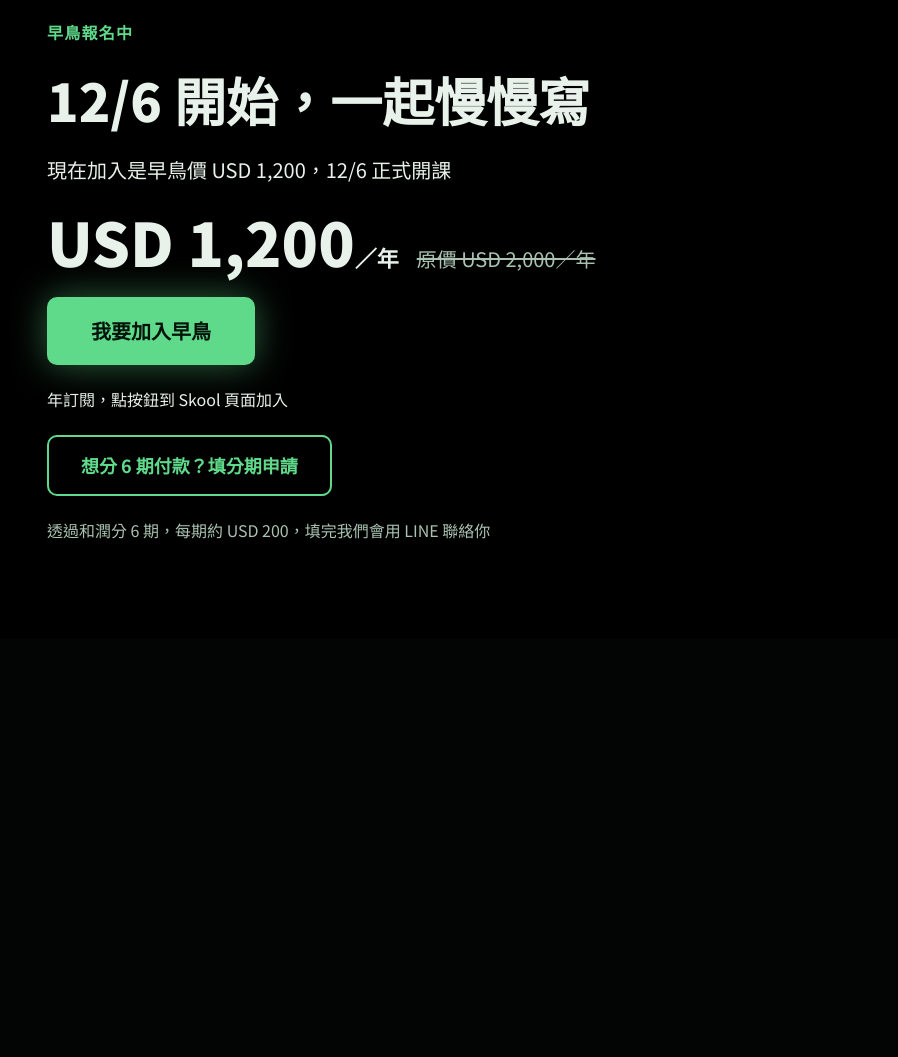
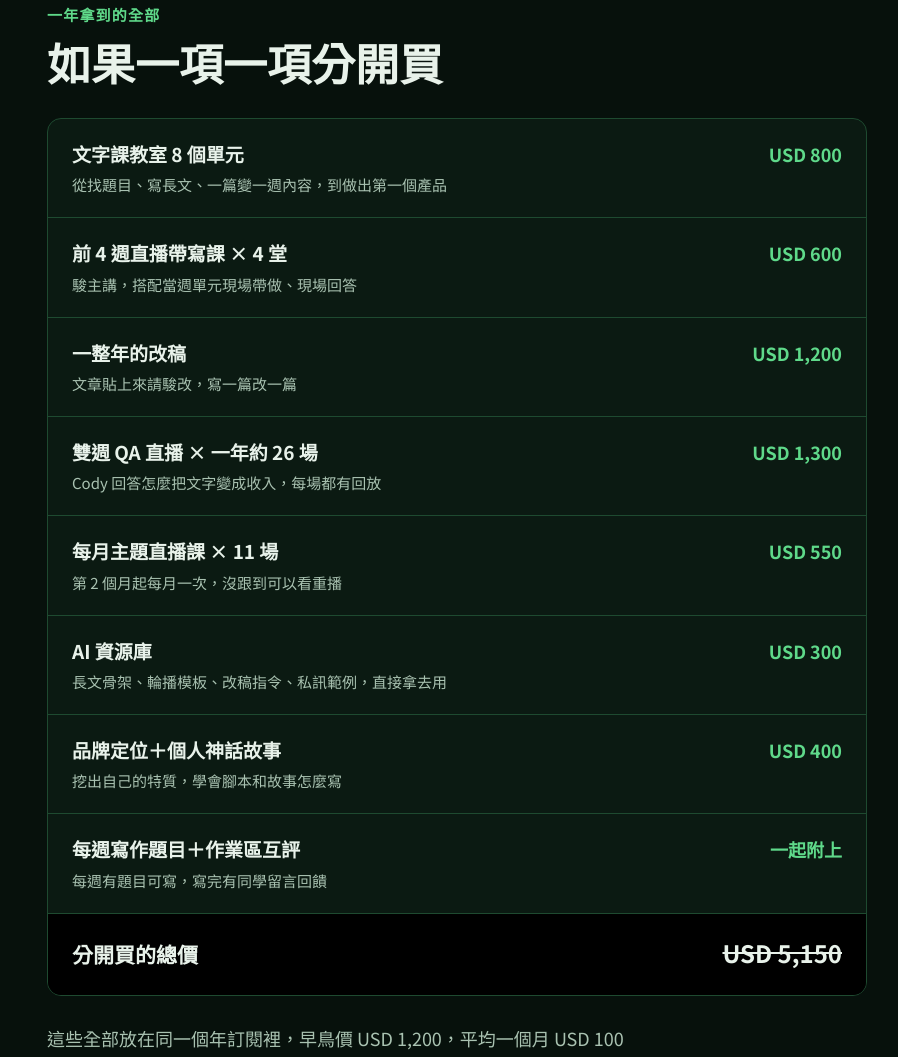
Before and after one commit to lamasonic2020-cloud/slowwalker, a plain HTML site: page index.html in a window 1280 px wide. Shown: the part 5499-6556 px from the top of the page, without its empty margins (183-1081 px from the left). Before the commit the page ends 6138 px from the top, so only its background shows below. Drawn offline with Linux system fonts and the light colour scheme.

Commit message:
新增價值堆疊區塊
Co-Authored-By: Claude Opus 5.5 <noreply@anthropic.com>

```diff
--- a/index.html
+++ b/index.html
@@ -31,6 +31,15 @@ a{color:#5FD98A}a:hover{color:#8BEAAB}
 #proof-viewer{padding:0;border:0;background:transparent;max-width:min(96vw,1600px);max-height:92vh;overflow:visible}
 #proof-viewer::backdrop{background:rgba(0,0,0,.88)}
 #proof-viewer img{display:block;max-width:100%;max-height:92vh;border-radius:10px}
+.stack{list-style:none;margin:0;padding:0;border:1px solid #1E4A30;border-radius:14px;overflow:hidden;background:#0B1A12}
+.stack li{display:flex;justify-content:space-between;align-items:baseline;gap:8px 24px;flex-wrap:wrap;padding:20px 24px;border-bottom:1px solid #1E4A30}
+.stack li>div{flex:1 1 300px;min-width:0}
+.stack h3{margin:0 0 4px;font-size:19px;font-weight:700}
+.stack p{margin:0;font-size:15px;color:#A9C2B1}
+.stack-value{flex:none;font-size:18px;font-weight:700;color:#5FD98A;white-space:nowrap}
+.stack-total{background:#000;border-bottom:0!important}
+.stack-total h3{font-size:21px}
+.stack-total .stack-value{font-size:24px;color:#E8F2EA}
 .proof-close{position:absolute;top:-14px;right:-14px;width:40px;height:40px;border-radius:50%;border:0;background:#5FD98A;color:#03130A;font-size:26px;line-height:1;cursor:pointer}
 </style>
 </head>
@@ -187,7 +196,28 @@ a{color:#5FD98A}a:hover{color:#8BEAAB}
 <button type="button" class="proof-close" aria-label="關閉">×</button>
 </dialog>
 
-<section id="join" style="background: #000000; color: #E8F2EA; padding: 96px 24px; border-top: 1px solid #1E4A30">
+<section id="value" style="padding: 80px 24px; background: #07110C">
+<div style="max-width: 820px; margin: 0 auto; display: flex; flex-direction: column; gap: 28px">
+<div>
+<p style="margin: 0 0 8px; font-size: 15px; font-weight: 700; color: #5FD98A; letter-spacing: 0.08em">一年拿到的全部</p>
+<h2 style="margin: 0; font-size: clamp(30px, 4vw, 44px); font-weight: 900; line-height: 1.25">如果一項一項分開買</h2>
+</div>
+<ul class="stack">
+<li><div><h3>文字課教室 8 個單元</h3><p>從找題目、寫長文、一篇變一週內容，到做出第一個產品</p></div><span class="stack-value">USD 800</span></li>
+<li><div><h3>前 4 週直播帶寫課 × 4 堂</h3><p>駿主講，搭配當週單元現場帶做、現場回答</p></div><span class="stack-value">USD 600</span></li>
+<li><div><h3>一整年的改稿</h3><p>文章貼上來請駿改，寫一篇改一篇</p></div><span class="stack-value">USD 1,200</span></li>
+<li><div><h3>雙週 QA 直播 × 一年約 26 場</h3><p>Cody 回答怎麼把文字變成收入，每場都有回放</p></div><span class="stack-value">USD 1,300</span></li>
+<li><div><h3>每月主題直播課 × 11 場</h3><p>第 2 個月起每月一次，沒跟到可以看重播</p></div><span class="stack-value">USD 550</span></li>
+<li><div><h3>AI 資源庫</h3><p>長文骨架、輪播模板、改稿指令、私訊範例，直接拿去用</p></div><span class="stack-value">USD 300</span></li>
+<li><div><h3>品牌定位＋個人神話故事</h3><p>挖出自己的特質，學會腳本和故事怎麼寫</p></div><span class="stack-value">USD 400</span></li>
+<li><div><h3>每週寫作題目＋作業區互評</h3><p>每週有題目可寫，寫完有同學留言回饋</p></div><span class="stack-value">一起附上</span></li>
+<li class="stack-total"><div><h3>分開買的總價</h3></div><span class="stack-value"><s>USD 5,150</s></span></li>
+</ul>
+<p style="margin: 0; font-size: 18px; color: #A9C2B1">這些全部放在同一個年訂閱裡，早鳥價 USD 1,200，平均一個月 USD 100</p>
+</div>
+</section>
+
+<section id="join"style="background: #000000; color: #E8F2EA; padding: 96px 24px; border-top: 1px solid #1E4A30">
 <div style="max-width: 820px; margin: 0 auto; display: flex; flex-direction: column; gap: 22px; align-items: flex-start">
 <p style="margin: 0; font-size: 16px; font-weight: 700; letter-spacing: 0.08em; color: #5FD98A">早鳥報名中</p>
 <h2 style="margin: 0; font-size: clamp(32px, 4.6vw, 52px); font-weight: 900; line-height: 1.25">12/6 開始，一起慢慢寫</h2>
```
